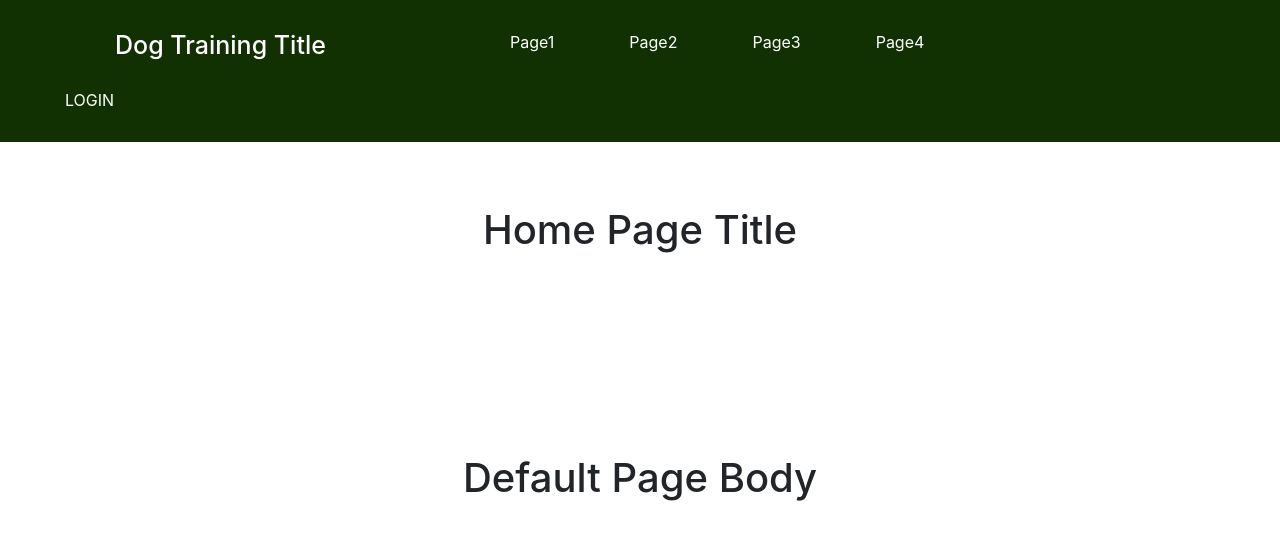
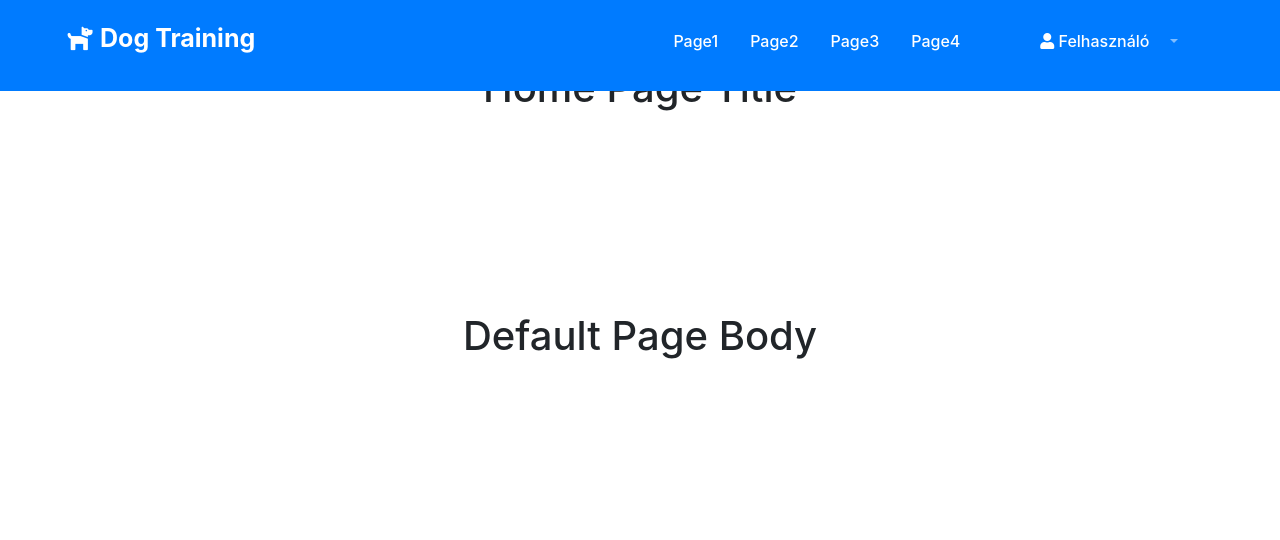
Before and after one commit to kiszsombor/Dog_training_application, a Vue app in the folder DogTraining-frontend/: page / in a window 1280 px wide. Shown: the top 540 px of the page. Built offline with nearby package versions, Linux system fonts and the light colour scheme.

Commit message:
Header formázás

```diff
--- a/DogTraining-frontend/index.html
+++ b/DogTraining-frontend/index.html
@@ -3,6 +3,7 @@
   <head>
     <meta charset="utf-8">
     <meta name="viewport" content="width=device-width,initial-scale=1.0">
+    <link rel="stylesheet" href="https://use.fontawesome.com/releases/v5.8.1/css/all.css" integrity="sha384-50oBUHEmvpQ+1lW4y57PTFmhCaXp0ML5d60M1M7uH2+nqUivzIebhndOJK28anvf" crossorigin="anonymous">
     <title>dog-training-frontend</title>
   </head>
   <body>
--- a/DogTraining-frontend/src/components/NavigationBar.vue
+++ b/DogTraining-frontend/src/components/NavigationBar.vue
@@ -1,6 +1,6 @@
 <template>
-  <header class="container-fluid">
-    <div class="row">
+  <header> <!--container-fluid-->
+    <!-- <div class="row">
       <div class="container">
         <div class="row">
           <h1 class="col-lg-4">
@@ -9,7 +9,7 @@
                 {{title}}
               </div>
             </router-link>
-          </h1>
+          </h1> -->
 
 
           <!-- <h1 class="col-lg-4" v-on:click="mainPageButtonPressed">
@@ -20,7 +20,7 @@
             <a href="">{{ menuItem }}</a>
           </nav> -->
 
-          <nav class="col-lg-8">
+          <!-- <nav class="col-lg-8"> -->
             <!-- <b-card no-body>
               <b-tabs pills card>
                 <b-tab v-for="menuItem in MenuItems" :key="menuItem.value"><b-card-text> {{ menuItem}} </b-card-text></b-tab>
@@ -29,14 +29,14 @@
               </b-tabs>
             </b-card> -->
             <!-- <a v-for="menuItem in menuItems" :key="menuItem.value"> {{ menuItem }} </a> -->
-            <router-link
+            <!-- <router-link
               v-for="pageItemString in pageItemsString"
               :key="pageItemString.id"
               :to="pageItemString"
             >
               <div class ="col-lg-8">
                 {{ pageItemString }}
-              </div>
+              </div> -->
 
 
               <!-- <div class ="col-lg-8">
@@ -45,7 +45,7 @@
                 </b-tab>
               </div> -->
 
-            </router-link>
+            <!-- </router-link> -->
 
               <!-- <div v-if="selectedPageItemIndex === index - 1">
                 {{ pageItemString }}
@@ -56,19 +56,80 @@
             <a href="">menu</a>
             <a href="">menu</a>
             <a href="">menu</a> -->
-          </nav>
+          <!-- </nav>
 
         </div>
-      </div>
+      </div> -->
 
       <!-- <button class= "login-button" v-on:click="loginButtonPressed">LOGIN</button> -->
-      <router-link to="LoginPage">LOGIN</router-link>
+      <!-- <router-link to="LoginPage">LOGIN</router-link>
 
       <b-navbar></b-navbar>
 
 
 
-    </div>
+    </div> -->
+
+<nav class="navbar-dark bg-primary fixed-top">
+  <b-navbar toggleable="lg"  class="navbar_color"> <!--type="dark" variant="dark"-->
+    <router-link :to="`/`">
+
+    <h1 class="logo">
+      <i class="fas fa-dog"></i>
+        {{title}}
+
+
+      </h1>
+    </router-link>
+
+
+                      <!-- Right aligned nav items -->
+                            <b-navbar-nav class="ml-auto">
+                              <b-navbar-nav>
+
+                                        <b-nav-item class="menu">
+                                          <router-link
+                                            v-for="pageItemString in pageItemsString"
+                                            :key="pageItemString.id"
+                                            :to="pageItemString"
+                                          >
+                                            <h6><a>{{pageItemString}}</a></h6>
+
+                                          </router-link>
+                                          </b-nav-item>
+
+
+                            </b-navbar-nav>
+
+
+                              <b-nav-item-dropdown right class="end_menu">
+                                <template slot="button-content"><h6>
+                                  <i class="fas fa-user"></i>
+                                  Felhasználó
+                                  </h6></template>
+                                <b-dropdown-item aria-role="listitem">
+                                  <router-link :to="``">
+                                    <div class="dropdown_item"> Saját profil</div>
+                                    </router-link>
+                                </b-dropdown-item>
+
+                                <b-dropdown-item href="/">
+                                  <router-link :to="`/`">
+                                  <div class="dropdown_item">Kijelentkezés</div>
+                                  </router-link>
+                                  </b-dropdown-item>
+
+                              </b-nav-item-dropdown>
+                            </b-navbar-nav>
+
+
+
+
+  </b-navbar>
+</nav>
+
+
+
   </header>
 </template>
 
@@ -86,7 +147,7 @@ export default {
   },
   data () {
     return {
-      title: "Dog Training Title",
+      title: "Dog Training",
       pageItemsString: ["Page1", "Page2", "Page3", "Page4"],
       // selectedPageItemIndex: 1,
     }
@@ -104,14 +165,53 @@ export default {
 
 <!-- Add "scoped" attribute to limit CSS to this component only -->
 <style scoped>
+
 a{
+  text-decoration: none;
+  }
+
+  h1.logo{
+    font-size: 25px;
+    font-weight: 700;
+    color:#ffffff;
+    padding: 3px 15px 10px 50px;
+  }
+
+  .ml-auto{
+    padding-right:5%;
+
+  }
+
+  .menu, h6, .end_menu{
+    color:#ffffff;
+    display: inline-block;
+    padding: 8px 16px;
+    text-transform: none;
+  }
+
+  .menu:hover, .end_menu:hover, h6:hover{
+    color:#d4f6fc;
+  }
+
+  .active{
+  color:rgb(255, 255, 255);
+  background-color: #B83140;
+     /* transition: 0.6s ease; */
+    border-radius: 25px ;
+    padding: 7px 7px;
+
+  }
+
+
+
+/* a{
   text-decoration: none;
     margin-left:15px;
     display:inline-block;
     padding: 10px 15px;
     color:#fff;
-    /* border:10%;
-    border-radius: 5%; */
+    border:10%;
+    border-radius: 5%;
 }
 
 header{
@@ -158,7 +258,7 @@ header nav a:hover{
   -webkit-box-shadow: -2px 5px 71px 13px rgb(66, 63, 66);
   -moz-box-shadow: -2px 5px 71px 13px rgba(153,148,153,1);
   box-shadow: -2px 5px 71px 13px rgba(153,148,153,1);
-}
+} */
 
 /* div.selectedRouter{
   background-color: blue;
```
